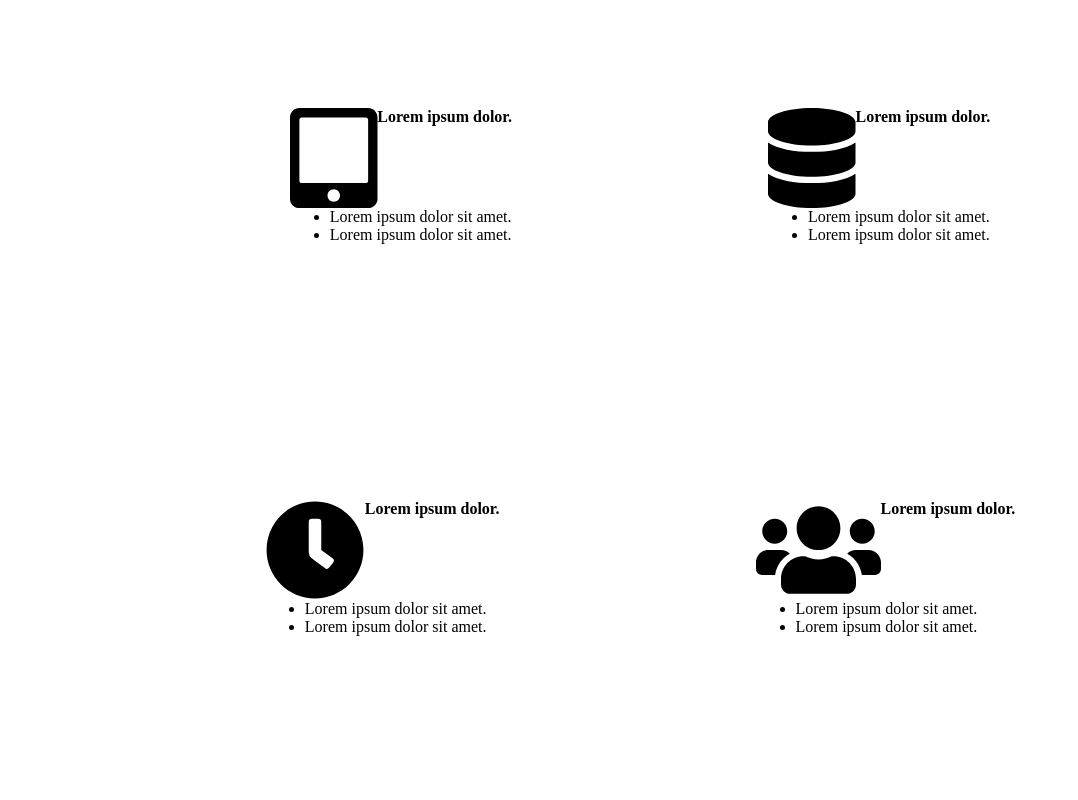
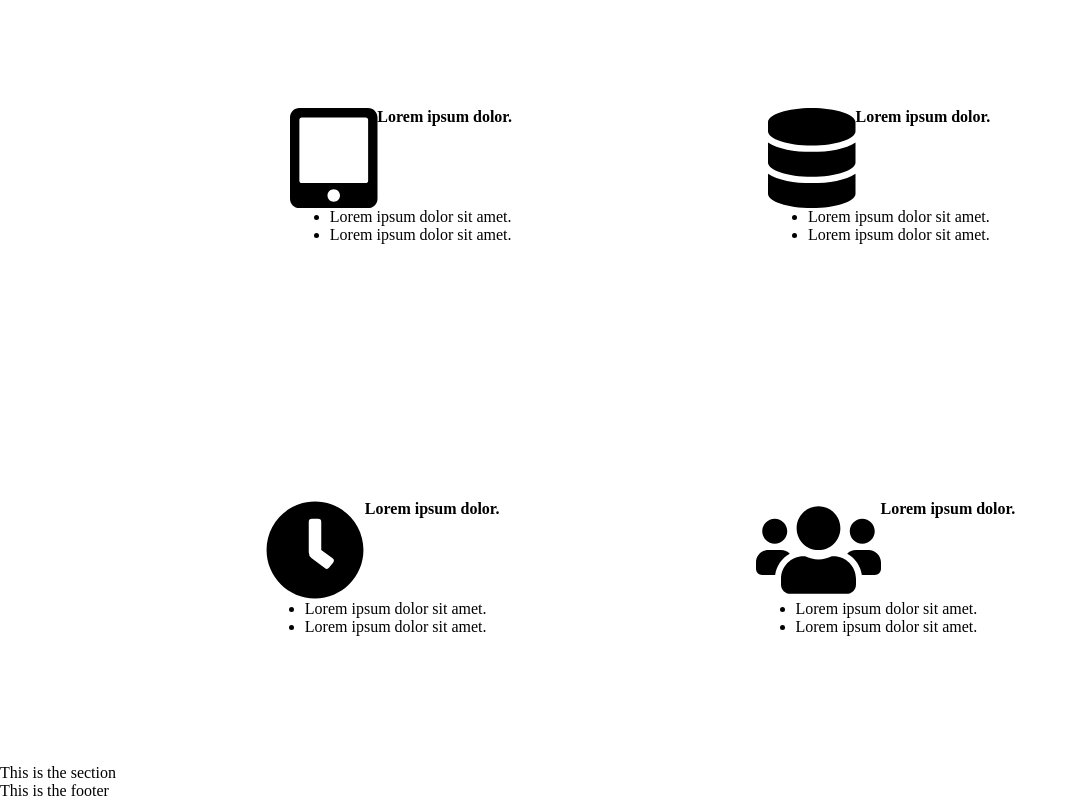
Before and after one commit to Carendar-Daw/Carendar-REACT, a React app: page / in a window 1280 px wide. Shown: the part 1014-1814 px from the top of the page, without its empty margins (0-1078 px from the left). Before the commit the page ends 1778 px from the top, so only its background shows below. Built offline with nearby package versions, Linux system fonts and the light colour scheme.

Commit message:
Added section and footer templates

```diff
--- /dev/null
+++ b/src/components/Landing/Footer/Footer.js
@@ -0,0 +1,15 @@
+import { Container, Card } from './Footer.styled';
+import { FontAwesomeIcon } from "@fortawesome/react-fontawesome";
+
+
+
+const Footer = () => {
+    return (
+        <Container>
+            This is the footer
+        </Container>
+
+    );
+};
+
+export default Footer;
--- /dev/null
+++ b/src/components/Landing/Footer/Footer.styled.js
@@ -0,0 +1,37 @@
+import styled from 'styled-components';
+import { ButtonDefault } from "../../Styles/Style.styled";
+/*
+* Colors
+* FEE995
+* ADB9F3
+* 6B74A1
+* DAE0FE
+* 8265A7
+* */
+
+
+export const Container = styled.div`
+
+  &>div{
+    display: flex;
+    flex-wrap: wrap;
+    justify-content: center;
+
+  }
+
+`;
+export const Card = styled.div`
+
+  padding: 8em;
+  display: flex;
+  flex-direction: column;
+
+  &>div{
+    display: flex;
+  }
+  .icon{
+    font-size: 100px;
+
+  }
+
+`;
--- /dev/null
+++ b/src/components/Landing/Section/Section.js
@@ -0,0 +1,15 @@
+import { Container, Card } from './Section.styled';
+import { FontAwesomeIcon } from "@fortawesome/react-fontawesome";
+
+
+
+const Section = () => {
+    return (
+        <Container>
+            This is the section
+        </Container>
+
+    );
+};
+
+export default Section;
--- /dev/null
+++ b/src/components/Landing/Section/Section.styled.js
@@ -0,0 +1,37 @@
+import styled from 'styled-components';
+import { ButtonDefault } from "../../Styles/Style.styled";
+/*
+* Colors
+* FEE995
+* ADB9F3
+* 6B74A1
+* DAE0FE
+* 8265A7
+* */
+
+
+export const Container = styled.div`
+
+  &>div{
+    display: flex;
+    flex-wrap: wrap;
+    justify-content: center;
+
+  }
+
+`;
+export const Card = styled.div`
+
+  padding: 8em;
+  display: flex;
+  flex-direction: column;
+
+  &>div{
+    display: flex;
+  }
+  .icon{
+    font-size: 100px;
+
+  }
+
+`;
--- a/src/containers/Landing/Landing.js
+++ b/src/containers/Landing/Landing.js
@@ -2,6 +2,8 @@ import React from "react";
 import Nav from '@Landing/Nav/Nav';
 import Banner from "@Landing/Banner/Banner";
 import Main from '@Landing/Main/Main';
+import Section from '@Landing/Section/Section';
+import Footer from '@Landing/Footer/Footer';
 
 const Landing = () => {
     return (
@@ -9,6 +11,8 @@ const Landing = () => {
             <Nav />
             <Banner />
             <Main />
+            <Section />
+            <Footer />
         </div>
     );
 };
```
